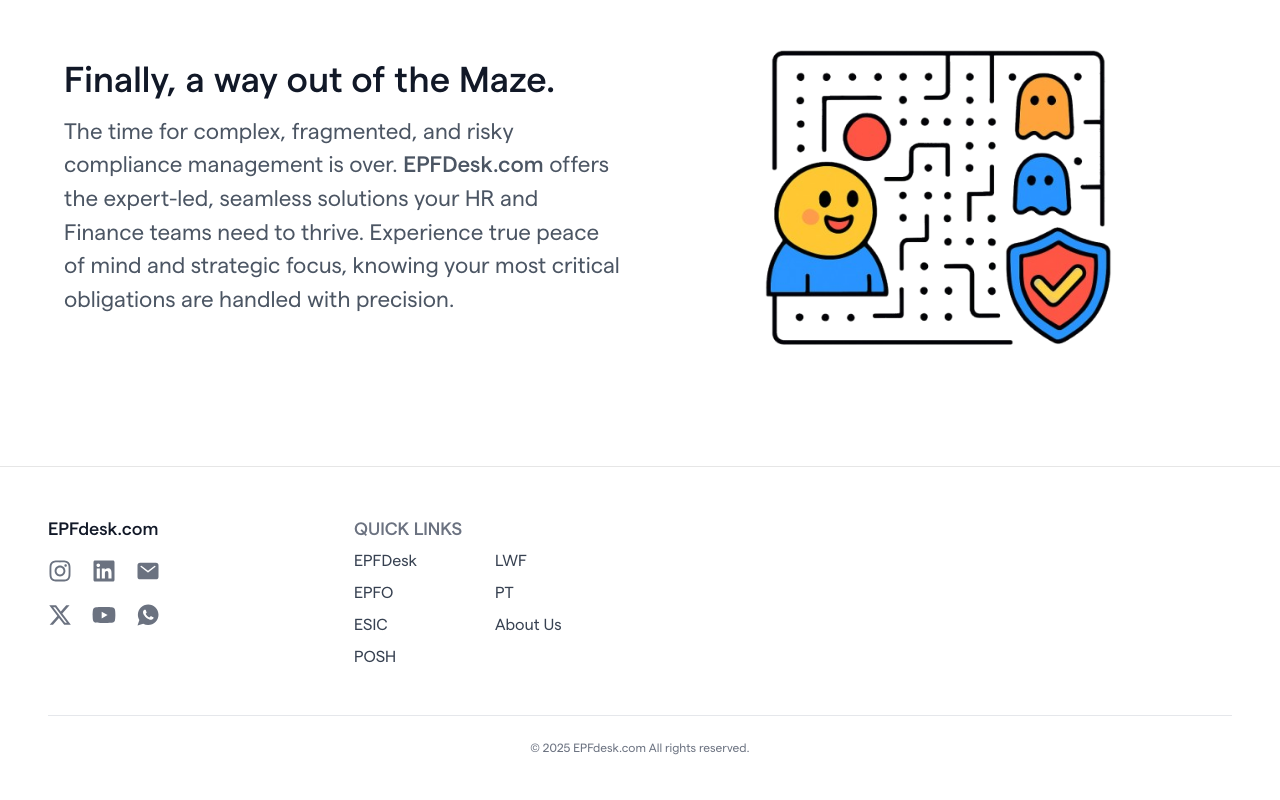
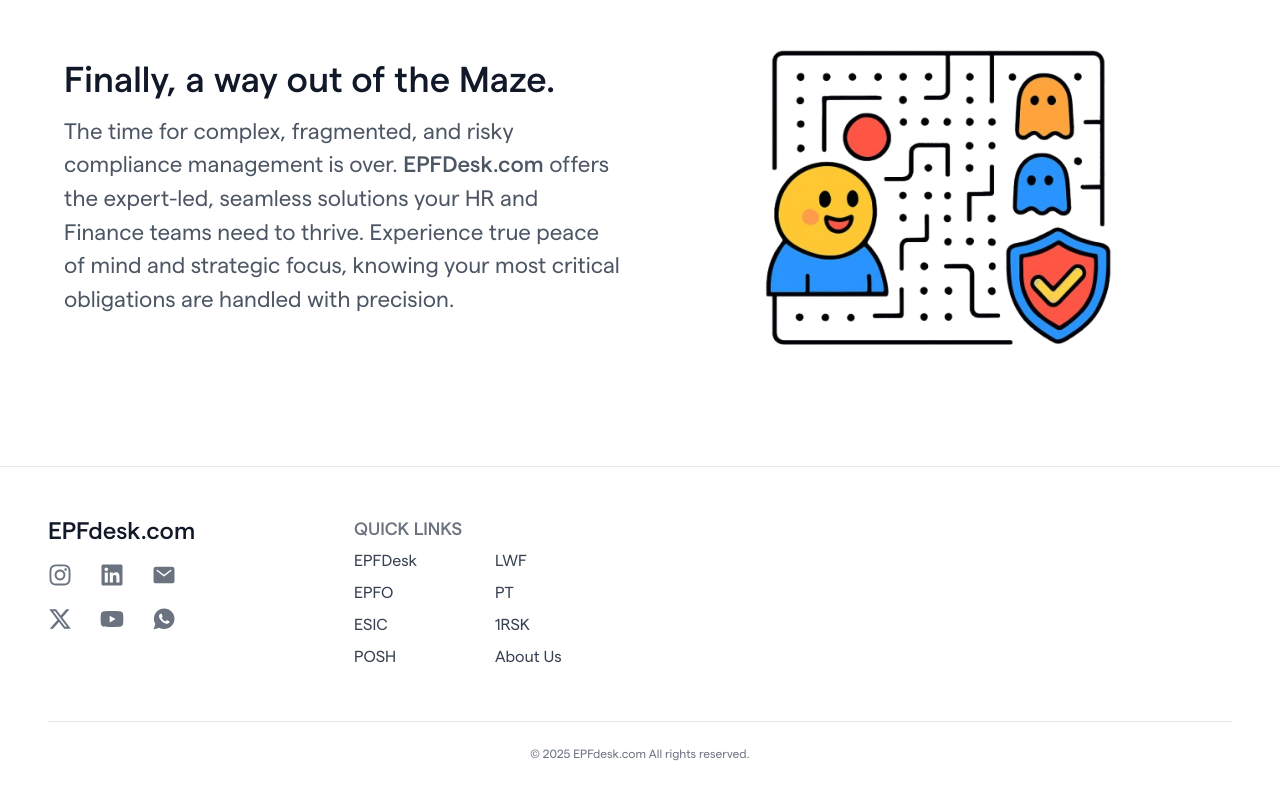
Before and after one commit to greatby/EPFdesk_V2, a React (Vite) app: page / in a window 1280 px wide. Shown: the part 7585-8385 px from the top of the page. Built offline with nearby package versions, Linux system fonts and the light colour scheme; no server answers.

Commit message:
Minor code changes on footer

```diff
--- a/src/components/Footer.jsx
+++ b/src/components/Footer.jsx
@@ -160,7 +160,7 @@
         <div className="grid grid-cols-1 sm:grid-cols-2 md:grid-cols-4 gap-10">
           {/* Company Description */}
           <div>
-            <h4 className="text-lg flex flex-col font-semibold mb-3 text-gray-900">
+            <h4 className="text-2xl flex flex-col font-bold mb-3 text-gray-900">
               EPFdesk.com
               {/* <a
                 href="mailto:hello@epfdesk.com"
@@ -171,7 +171,7 @@
             </h4>
 
             {/* Social Links */}
-            <div className="flex gap-5 mt-4">
+            <div className="flex gap-7 mt-4">
               <div className="flex flex-col gap-5">
                 <a
                   href="https://www.instagram.com/epfdesk/"
@@ -259,6 +259,9 @@
                 <Link to="/pt">PT</Link>
               </li>
               <li>
+                <Link to="https://1rsk.com/">1RSK</Link>
+              </li>
+              <li>
                 <Link to="/about">About Us</Link>
               </li>
             </ul>
```
